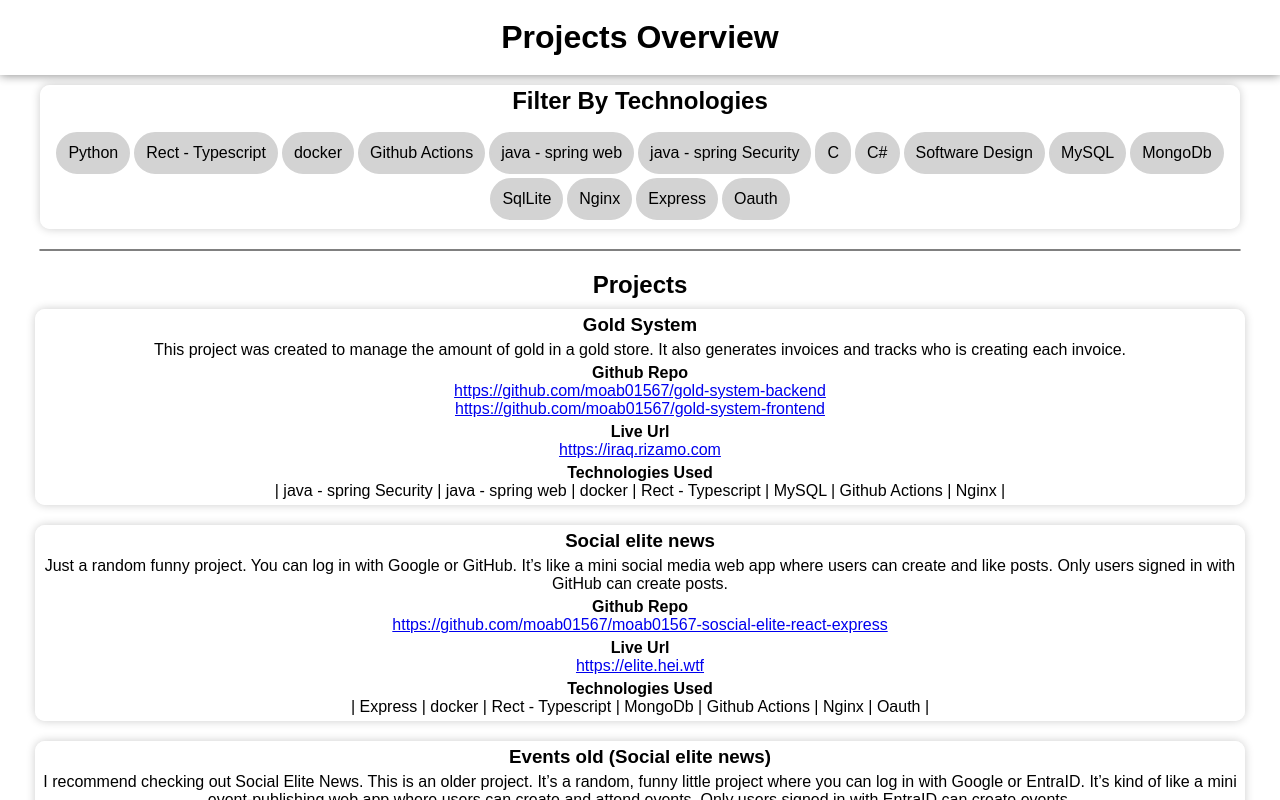
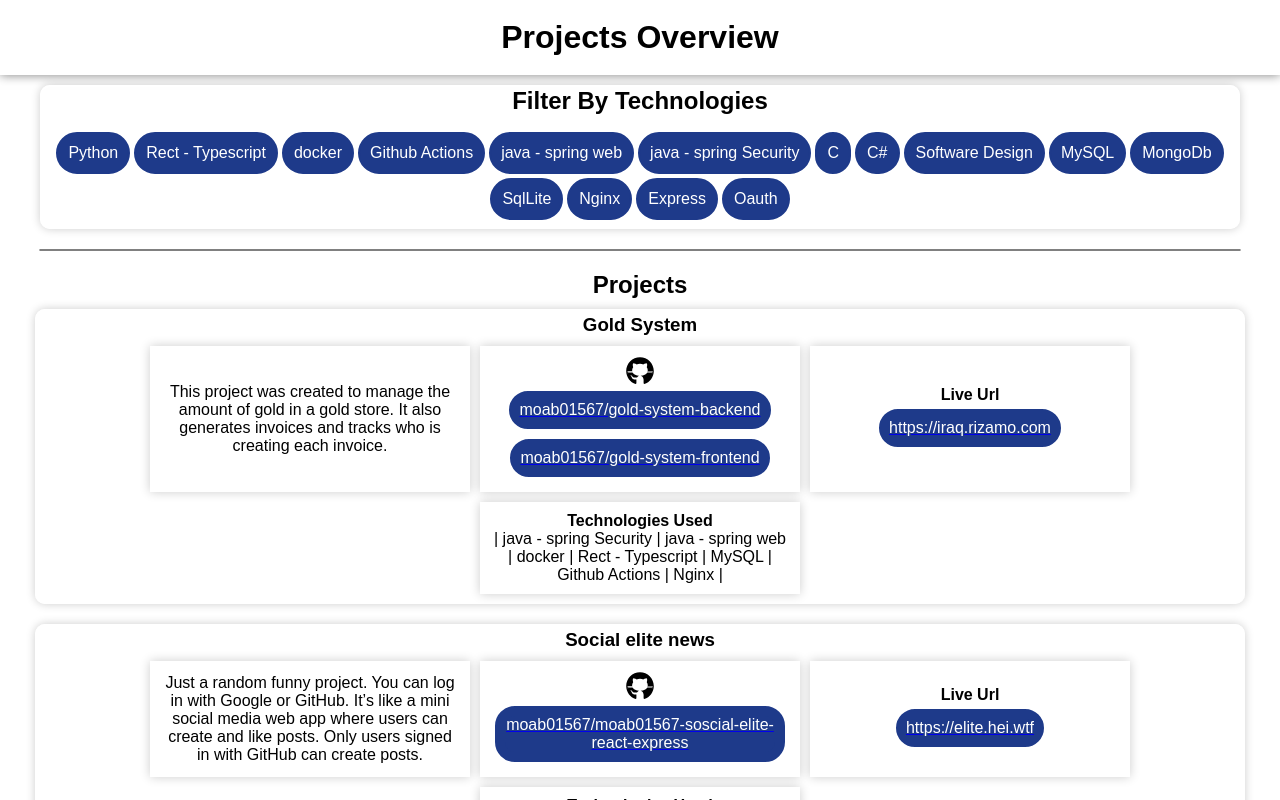
Before and after one commit to moab01567/project-overview, a React (Vite) app: page / in a window 1280 px wide. Shown: the top 800 px of the page. Built offline with nearby package versions, Linux system fonts and the light colour scheme.

Commit message:
made stuff prettier :)

```diff
--- a/src/App.css
+++ b/src/App.css
@@ -8,4 +8,5 @@
 h1, h2, h3, h4 ,h5 , h6, p{
     margin: 0;
     padding: 0;
+
 }
--- /dev/null
+++ b/src/components/chipButton/ChipButton.module.css
@@ -0,0 +1,22 @@
+
+.chip{
+    background: #1E3A8A;
+    border:solid #1E3A8A 10px;
+    border-radius: 20px;
+    color: #ffff;
+    cursor: pointer;
+    margin: 5px;
+}
+
+.chip:hover{
+    background: #3B82F6;
+    border:solid #3B82F6 10px;
+}
+.chipsSelected{
+    background: #3B82F6;
+    border: solid 2px  #3B82F6;
+    border-radius: 20px;
+    color: #ffff;
+    cursor: pointer;
+    margin: 5px;
+}
--- /dev/null
+++ b/src/components/chipButton/ChipButton.tsx
@@ -0,0 +1,17 @@
+import css from "./ChipButton.module.css"
+
+
+interface Props{
+    value:string,
+    selected:boolean
+}
+
+
+export function  ChipButton({value, selected}:Props){
+    return<>
+        <div className={selected ? css.chipsSelected : css.chip}>
+           <p>{value}</p>
+        </div>
+    </>
+
+}
--- a/src/components/filterOptions/FilterOptions.module.css
+++ b/src/components/filterOptions/FilterOptions.module.css
@@ -19,19 +19,21 @@
 }
 
 .chip{
+    color: #ffff;
     margin: 2px;
     padding: 10px;
-    background: lightgray;
-    border: solid 2px lightgray;
+    border: solid 2px  #1E3A8A;
     border-radius: 40px;
     cursor: pointer;
+    background: #1E3A8A;
+
 }
 
 .chip:hover{
-    background: gray;
-    border: solid 2px gray;
+    background: #3B82F6;
+    border: solid 2px #3B82F6;
 }
 .divChipsSelected{
-    background: gray;
-    border: solid 2px gray;
+    background: #3B82F6;
+    border: solid 2px  #3B82F6;
 }
--- /dev/null
+++ b/src/components/projects/ProjectCard.module.css
@@ -0,0 +1,47 @@
+.cardDiv{
+    width: 100%;
+    display: flex;
+    flex-direction: column;
+    align-items: center;
+    text-align: center;
+    flex-wrap: wrap;
+    margin: 10px;
+    box-shadow: 0 0 10px rgba(0,0,0,0.2);
+    border: solid white 5px;
+    border-radius: 10px;
+    gap: 5px;
+}
+
+.cardDivItems{
+    display: flex;
+    flex-wrap: wrap;
+    justify-content: center;
+}
+
+.itemDiv{
+    display: flex;
+    justify-content: center;
+    align-content: center;
+    flex-direction: column;
+    align-items: center;
+    box-shadow: 0 0  10px rgba(0,0,0,0.2);
+    padding: 10px;
+    width: 300px;
+    margin: 5px;
+
+}
+
+
+.linkButton{
+    background: #1E3A8A;
+    border:solid #1E3A8A 10px;
+    border-radius: 20px;
+    color: #ffff;
+    cursor: pointer;
+    margin: 5px;
+}
+
+.linkButton:hover{
+    background: #3B82F6;
+    border:solid #3B82F6 10px;
+}
--- /dev/null
+++ b/src/components/projects/ProjectCard.tsx
@@ -0,0 +1,50 @@
+import css from "./ProjectCard.module.css"
+import type {Project} from "../../ProjectData.ts";
+import {ChipButton} from "../chipButton/ChipButton.tsx";
+
+interface Props{
+    project:Project
+}
+
+export function ProjectCard({project}:Props){
+    return<>
+        <div className={css.cardDiv}>
+            <div>
+                <h3>{project.projectName}</h3>
+            </div>
+            <div className={css.cardDivItems}>
+                <div className={css.itemDiv}>
+                    <p>{project.description}</p>
+                </div>
+
+                <div className={css.itemDiv}>
+                    <svg xmlns="http://www.w3.org/2000/svg" x="0px" y="0px" width="30" height="30" viewBox="0 0 50 50">
+                        <path d="M17.791,46.836C18.502,46.53,19,45.823,19,45v-5.4c0-0.197,0.016-0.402,0.041-0.61C19.027,38.994,19.014,38.997,19,39 c0,0-3,0-3.6,0c-1.5,0-2.8-0.6-3.4-1.8c-0.7-1.3-1-3.5-2.8-4.7C8.9,32.3,9.1,32,9.7,32c0.6,0.1,1.9,0.9,2.7,2c0.9,1.1,1.8,2,3.4,2 c2.487,0,3.82-0.125,4.622-0.555C21.356,34.056,22.649,33,24,33v-0.025c-5.668-0.182-9.289-2.066-10.975-4.975 c-3.665,0.042-6.856,0.405-8.677,0.707c-0.058-0.327-0.108-0.656-0.151-0.987c1.797-0.296,4.843-0.647,8.345-0.714 c-0.112-0.276-0.209-0.559-0.291-0.849c-3.511-0.178-6.541-0.039-8.187,0.097c-0.02-0.332-0.047-0.663-0.051-0.999 c1.649-0.135,4.597-0.27,8.018-0.111c-0.079-0.5-0.13-1.011-0.13-1.543c0-1.7,0.6-3.5,1.7-5c-0.5-1.7-1.2-5.3,0.2-6.6 c2.7,0,4.6,1.3,5.5,2.1C21,13.4,22.9,13,25,13s4,0.4,5.6,1.1c0.9-0.8,2.8-2.1,5.5-2.1c1.5,1.4,0.7,5,0.2,6.6c1.1,1.5,1.7,3.2,1.6,5 c0,0.484-0.045,0.951-0.11,1.409c3.499-0.172,6.527-0.034,8.204,0.102c-0.002,0.337-0.033,0.666-0.051,0.999 c-1.671-0.138-4.775-0.28-8.359-0.089c-0.089,0.336-0.197,0.663-0.325,0.98c3.546,0.046,6.665,0.389,8.548,0.689 c-0.043,0.332-0.093,0.661-0.151,0.987c-1.912-0.306-5.171-0.664-8.879-0.682C35.112,30.873,31.557,32.75,26,32.969V33 c2.6,0,5,3.9,5,6.6V45c0,0.823,0.498,1.53,1.209,1.836C41.37,43.804,48,35.164,48,25C48,12.318,37.683,2,25,2S2,12.318,2,25 C2,35.164,8.63,43.804,17.791,46.836z"></path>
+                    </svg>
+                    {project.githubUrls.map(githubUrl =>
+                        <>
+                            <a target={"_blank"} href={githubUrl}>
+                                <ChipButton value={githubUrl.replace("https://github.com/", "")} selected={false}/>
+                            </a>
+                        </>
+                    )}
+                </div>
+                <div className={css.itemDiv}>
+                    <h4>Live Url</h4>
+                    <a target={"_blank"} href={project.liveUrl}>
+                        <ChipButton value={project.liveUrl} selected={false}/>
+                    </a>
+                </div>
+                <div className={css.itemDiv}>
+                    <h4>Technologies Used</h4>
+                    |
+                    {project.technologiesUsed.map(technology =>
+                        <>
+                            {" "}{technology} |
+                        </>
+                    )}
+                </div>
+            </div>
+        </div>
+    </>
+}
--- a/src/components/projects/Projects.module.css
+++ b/src/components/projects/Projects.module.css
@@ -14,16 +14,3 @@
     width: 100%;
 
 }
-
-.cardDiv{
-    width: 100%;
-    display: flex;
-    flex-direction: column;
-    align-items: center;
-    text-align: center;
-    margin: 10px;
-    box-shadow: 0 0 10px rgba(0,0,0,0.2);
-    border: solid white 5px;
-    border-radius: 10px;
-    gap: 5px;
-}
--- a/src/components/projects/Projects.tsx
+++ b/src/components/projects/Projects.tsx
@@ -1,6 +1,7 @@
 import css from "./Projects.module.css"
 import * as ProjectData from "../../ProjectData.ts";
 import {useEffect, useState} from "react";
+import {ProjectCard} from "./ProjectCard.tsx";
 
 
 
@@ -38,33 +39,7 @@
             <div className={css.projectCardsDiv}>
 
                 {displayProjects.map(project => {
-
-                    return <div className={css.cardDiv}>
-                        <h3>{project.projectName}</h3>
-                        <p>{project.description}</p>
-                        <div>
-                            <h4>Github Repo</h4>
-                            {project.githubUrls.map(githubUrl =>
-                                <>
-                                    <a target={"_blank"} href={githubUrl}>{githubUrl}</a>
-                                    <br/>
-                                </>
-                            )}
-                        </div>
-                        <div>
-                            <h4>Live Url</h4>
-                            <a target={"_blank"} href={project.liveUrl}>{project.liveUrl}</a>
-                        </div>
-                        <div>
-                            <h4>Technologies Used</h4>
-                            |
-                            {project.technologiesUsed.map(technology =>
-                                <>
-                                    {" "}{technology} |
-                                </>
-                            )}
-                        </div>
-                    </div>
+                    return <ProjectCard project={project}/>
                 })}
             </div>
         </div>
```
